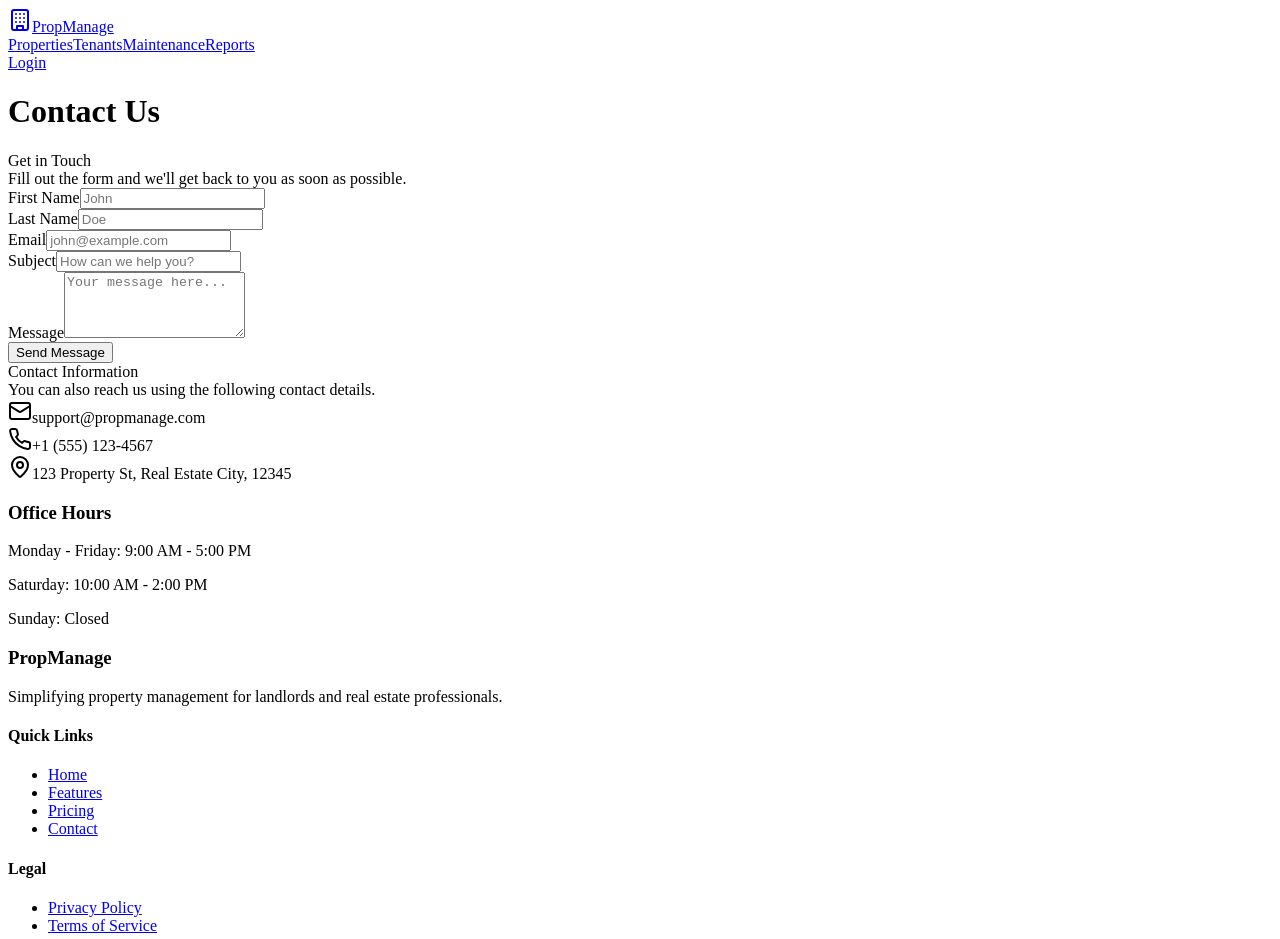
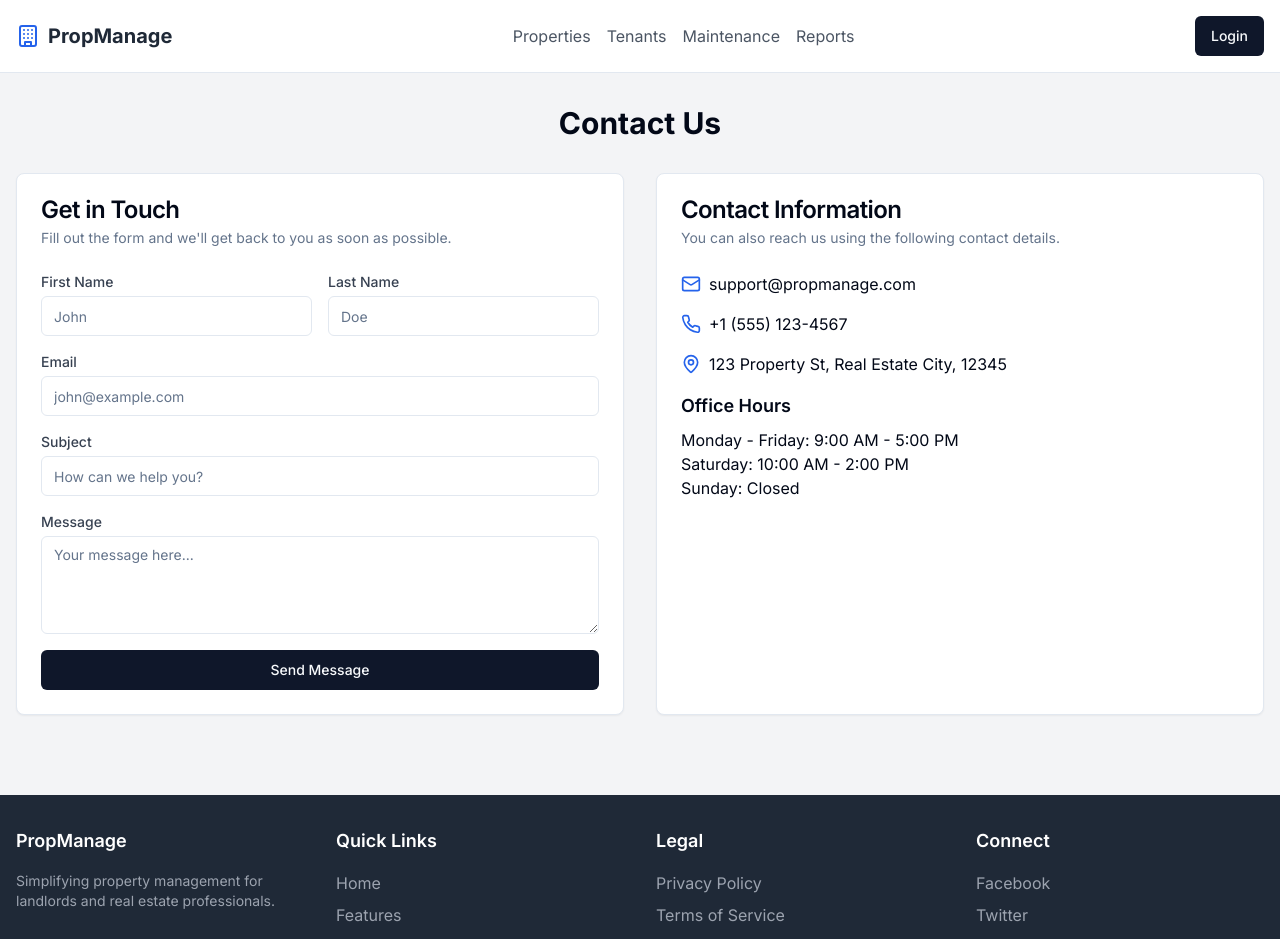
Before and after one commit to muhammad0065/Immobliss_app, a Next.js app: page /contact in a window 1280 px wide. Shown: the top 939 px of the page. Built offline with nearby package versions, Linux system fonts and the light colour scheme.

Commit message:
Add files via upload

```diff
--- /dev/null
+++ b/app/globals.css
@@ -0,0 +1,61 @@
+@import 'tailwindcss/base';
+@import 'tailwindcss/components';
+@import 'tailwindcss/utilities';
+
+@layer base {
+  :root {
+    --background: 0 0% 100%;
+    --foreground: 222.2 84% 4.9%;
+    --muted: 210 40% 96.1%;
+    --muted-foreground: 215.4 16.3% 46.9%;
+    --popover: 0 0% 100%;
+    --popover-foreground: 222.2 84% 4.9%;
+    --card: 0 0% 100%;
+    --card-foreground: 222.2 84% 4.9%;
+    --border: 214.3 31.8% 91.4%;
+    --input: 214.3 31.8% 91.4%;
+    --primary: 222.2 47.4% 11.2%;
+    --primary-foreground: 210 40% 98%;
+    --secondary: 210 40% 96.1%;
+    --secondary-foreground: 222.2 47.4% 11.2%;
+    --accent: 210 40% 96.1%;
+    --accent-foreground: 222.2 47.4% 11.2%;
+    --destructive: 0 84.2% 60.2%;
+    --destructive-foreground: 210 40% 98%;
+    --ring: 215 20.2% 65.1%;
+    --radius: 0.5rem;
+  }
+
+  .dark {
+    --background: 222.2 84% 4.9%;
+    --foreground: 210 40% 98%;
+    --muted: 217.2 32.6% 17.5%;
+    --muted-foreground: 215 20.2% 65.1%;
+    --popover: 222.2 84% 4.9%;
+    --popover-foreground: 210 40% 98%;
+    --card: 222.2 84% 4.9%;
+    --card-foreground: 210 40% 98%;
+    --border: 217.2 32.6% 17.5%;
+    --input: 217.2 32.6% 17.5%;
+    --primary: 210 40% 98%;
+    --primary-foreground: 222.2 47.4% 11.2%;
+    --secondary: 217.2 32.6% 17.5%;
+    --secondary-foreground: 210 40% 98%;
+    --accent: 217.2 32.6% 17.5%;
+    --accent-foreground: 210 40% 98%;
+    --destructive: 0 62.8% 30.6%;
+    --destructive-foreground: 0 85.7% 97.3%;
+    --ring: 217.2 32.6% 17.5%;
+  }
+}
+
+@layer base {
+  * {
+    border-color: hsl(var(--border));
+  }
+
+  body {
+    background-color: hsl(var(--background));
+    color: hsl(var(--foreground));
+  }
+}
--- /dev/null
+++ b/app/layout.jsx
@@ -0,0 +1,17 @@
+import './globals.css'
+import { Inter } from 'next/font/google'
+
+const inter = Inter({ subsets: ['latin'] })
+
+export const metadata = {
+  title: 'Property Management',
+  description: 'Property Management System',
+}
+
+export default function RootLayout({ children }) {
+  return (
+    <html lang="en">
+      <body className={inter.className}>{children}</body>
+    </html>
+  )
+}
--- /dev/null
+++ b/app/page.jsx
@@ -0,0 +1,163 @@
+"use client"
+import { useState } from 'react'
+import { useRouter } from 'next/navigation'
+import { Button } from "@/components/ui/button"
+import { Input } from "@/components/ui/input"
+import { Card, CardContent, CardHeader, CardTitle } from "@/components/ui/card"
+import { Building, Home, Key, Search, Settings, Users } from "lucide-react"
+import React from 'react';
+import '@/app/globals.css';
+import Link from "next/link"
+
+export default function HomePage() {
+  const [searchTerm, setSearchTerm] = useState("")
+  const router = useRouter()
+
+  const handleSearch = (e) => {
+    e.preventDefault()
+    router.push(`/search?term=${encodeURIComponent(searchTerm)}`)
+  }
+
+  return (
+    <div className="flex flex-col min-h-screen">
+      <header className="bg-white border-b">
+        <div className="container mx-auto px-4 py-4 flex items-center justify-between">
+          <Link href="/" className="flex items-center space-x-2">
+            <Building className="h-6 w-6 text-blue-600" />
+            <span className="text-xl font-bold text-gray-800">PropManage</span>
+          </Link>
+          <nav className="hidden md:flex space-x-4">
+            <Link href="/properties" className="text-gray-600 hover:text-blue-600">Properties</Link>
+            <Link href="/tenants" className="text-gray-600 hover:text-blue-600">Tenants</Link>
+            <Link href="maintenance" className="text-gray-600 hover:text-blue-600">Maintenance</Link>
+            <Link href="/reports" className="text-gray-600 hover:text-blue-600">Reports</Link>
+          </nav>
+          <Link href="/login">
+            <Button>Login</Button>
+          </Link>
+        </div>
+      </header>
+
+      <main className="flex-grow">
+      <section className="bg-gradient-to-r from-blue-600 to-blue-800 text-white py-20">
+          <div className="container mx-auto px-4 text-center">
+            <h1 className="text-4xl md:text-5xl font-bold mb-4">Simplify Your Property Management</h1>
+            <p className="text-xl mb-8">Streamline operations, increase efficiency, and boost profitability</p>
+            <form onSubmit={handleSearch} className="max-w-md mx-auto flex">
+              <Input
+                placeholder="Search properties..."
+                className="rounded-r-none"
+                value={searchTerm}
+                onChange={(e) => setSearchTerm(e.target.value)}
+              />
+              <Button type="submit" className="rounded-l-none">
+                <Search className="h-4 w-4 mr-2" /> Search
+              </Button>
+            </form>
+          </div>
+        </section>
+
+        <section className="py-16 bg-gray-100">
+          <div className="container mx-auto px-4">
+            <h2 className="text-3xl font-bold text-center mb-12">Featured Properties</h2>
+            <div className="grid grid-cols-1 md:grid-cols-3 gap-8">
+              {[1, 2, 3].map((i) => (
+                <Card key={i}>
+                  <img src={`/placeholder.svg?height=200&width=400`} alt="Property" className="w-full h-48 object-cover" />
+                  <CardHeader>
+                    <CardTitle>Luxury Apartment {i}</CardTitle>
+                  </CardHeader>
+                  <CardContent>
+                    <p className="text-gray-600 mb-4">123 Main St, City, State</p>
+                    <p className="font-semibold text-lg">$1,500 / month</p>
+                  </CardContent>
+                </Card>
+              ))}
+            </div>
+          </div>
+        </section>
+
+        <section className="py-16">
+          <div className="container mx-auto px-4">
+            <h2 className="text-3xl font-bold text-center mb-12">Key Features</h2>
+            <div className="grid grid-cols-1 md:grid-cols-3 gap-8">
+              <Card>
+                <CardHeader>
+                  <Home className="h-8 w-8 text-blue-600 mb-2" />
+                  <CardTitle>Property Listings</CardTitle>
+                </CardHeader>
+                <CardContent>
+                  <p className="text-gray-600">Easily manage and showcase your property portfolio with detailed listings and high-quality images.</p>
+                </CardContent>
+              </Card>
+              <Card>
+                <CardHeader>
+                  <Users className="h-8 w-8 text-blue-600 mb-2" />
+                  <CardTitle>Tenant Management</CardTitle>
+                </CardHeader>
+                <CardContent>
+                  <p className="text-gray-600">Keep track of tenant information, leases, and communications all in one place.</p>
+                </CardContent>
+              </Card>
+              <Card>
+                <CardHeader>
+                  <Key className="h-8 w-8 text-blue-600 mb-2" />
+                  <CardTitle>Maintenance Requests</CardTitle>
+                </CardHeader>
+                <CardContent>
+                  <p className="text-gray-600">Streamline maintenance workflows with an easy-to-use request and tracking system.</p>
+                </CardContent>
+              </Card>
+            </div>
+          </div>
+        </section>
+
+        <section className="bg-blue-600 text-white py-16">
+          <div className="container mx-auto px-4 text-center">
+            <h2 className="text-3xl font-bold mb-4">Ready to Get Started?</h2>
+            <p className="text-xl mb-8">Join thousands of property managers who trust PropManage</p>
+            <Button variant="secondary" size="lg">Start Your Free Trial</Button>
+          </div>
+        </section>
+      </main>
+
+      <footer className="bg-gray-800 text-white py-8">
+        <div className="container mx-auto px-4">
+          <div className="grid grid-cols-1 md:grid-cols-4 gap-8">
+            <div>
+              <h3 className="text-lg font-semibold mb-4">PropManage</h3>
+              <p className="text-sm text-gray-400">Simplifying property management for landlords and real estate professionals.</p>
+            </div>
+            <div>
+              <h4 className="text-lg font-semibold mb-4">Quick Links</h4>
+              <ul className="space-y-2">
+                <li><Link href="#" className="text-gray-400 hover:text-white">Home</Link></li>
+                <li><Link href="/features" className="text-gray-400 hover:text-white">Features</Link></li>
+                <li><Link href="/pricing" className="text-gray-400 hover:text-white">Pricing</Link></li>
+                <li><Link href="contact" className="text-gray-400 hover:text-white">Contact</Link></li>
+              </ul>
+            </div>
+            <div>
+              <h4 className="text-lg font-semibold mb-4">Legal</h4>
+              <ul className="space-y-2">
+                <li><Link href="/privacy-policy" className="text-gray-400 hover:text-white">Privacy Policy</Link></li>
+                <li><Link href="/terms-of-service" className="text-gray-400 hover:text-white">Terms of Service</Link></li>
+              </ul>
+            </div>
+            <div>
+              <h4 className="text-lg font-semibold mb-4">Connect</h4>
+              <ul className="space-y-2">
+                <li><Link href="#" className="text-gray-400 hover:text-white">Facebook</Link></li>
+                <li><Link href="#" className="text-gray-400 hover:text-white">Twitter</Link></li>
+                <li><Link href="#" className="text-gray-400 hover:text-white">LinkedIn</Link></li>
+              </ul>
+            </div>
+          </div>
+          <div className="mt-8 pt-8 border-t border-gray-700 text-center text-sm text-gray-400">
+            © {new Date().getFullYear()} PropManage. All rights reserved.
+          </div>
+        </div>
+      </footer>
+    </div>
+  )
+}
```
